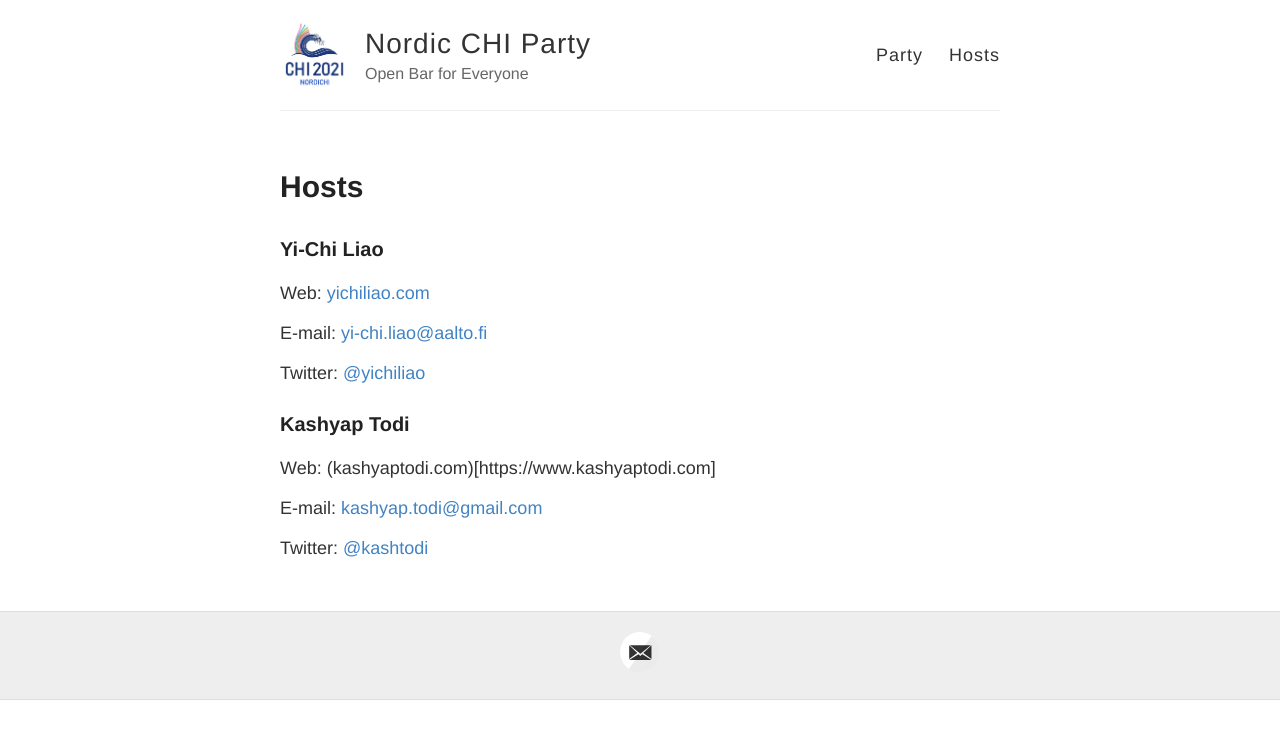
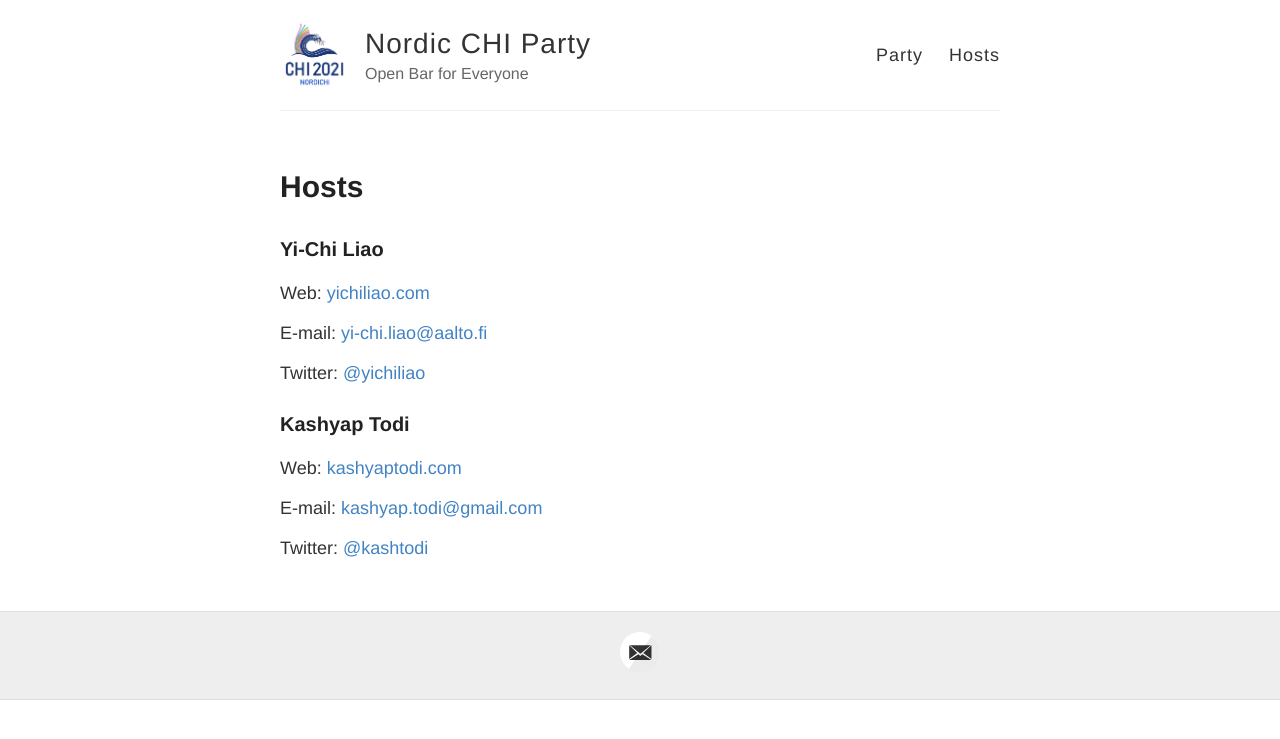
Before and after one commit to nordichi/nordichi.github.io, a Jekyll site: the page built from about.md, in a window 1280 px wide. Shown: the top 739 px of the page. Built offline with Jekyll 4.4.1, drawn with Linux system fonts in a browser that asks for light colours.

Commit message:
Update about.md

```diff
--- a/about.md
+++ b/about.md
@@ -14,7 +14,7 @@
 
 ### Kashyap Todi
 
-Web: (kashyaptodi.com)[https://www.kashyaptodi.com]
+Web: [kashyaptodi.com](https://www.kashyaptodi.com)
 
 E-mail: [kashyap.todi@gmail.com](mailto:kashyap.todi@gmail.com)
 
```
